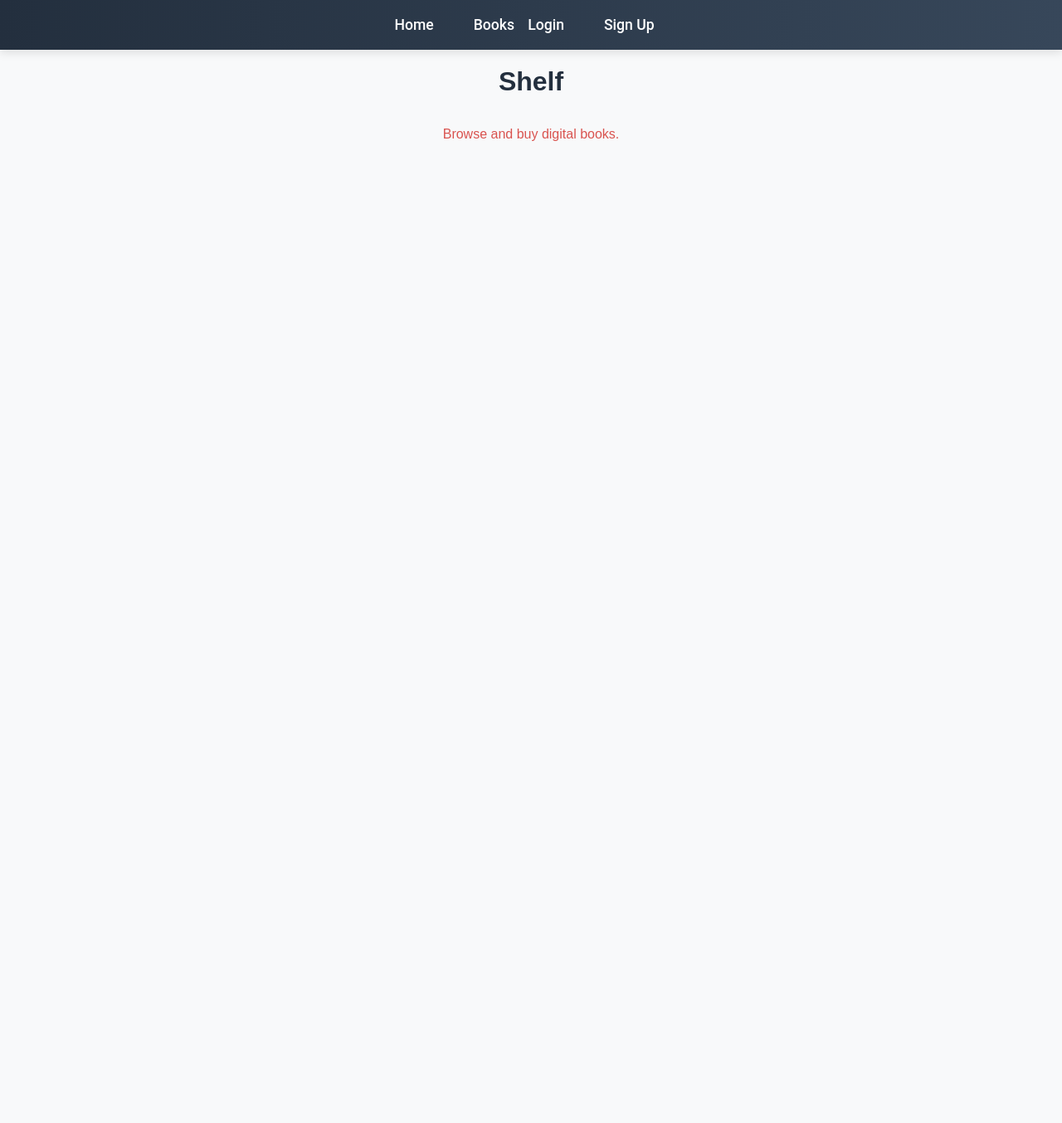
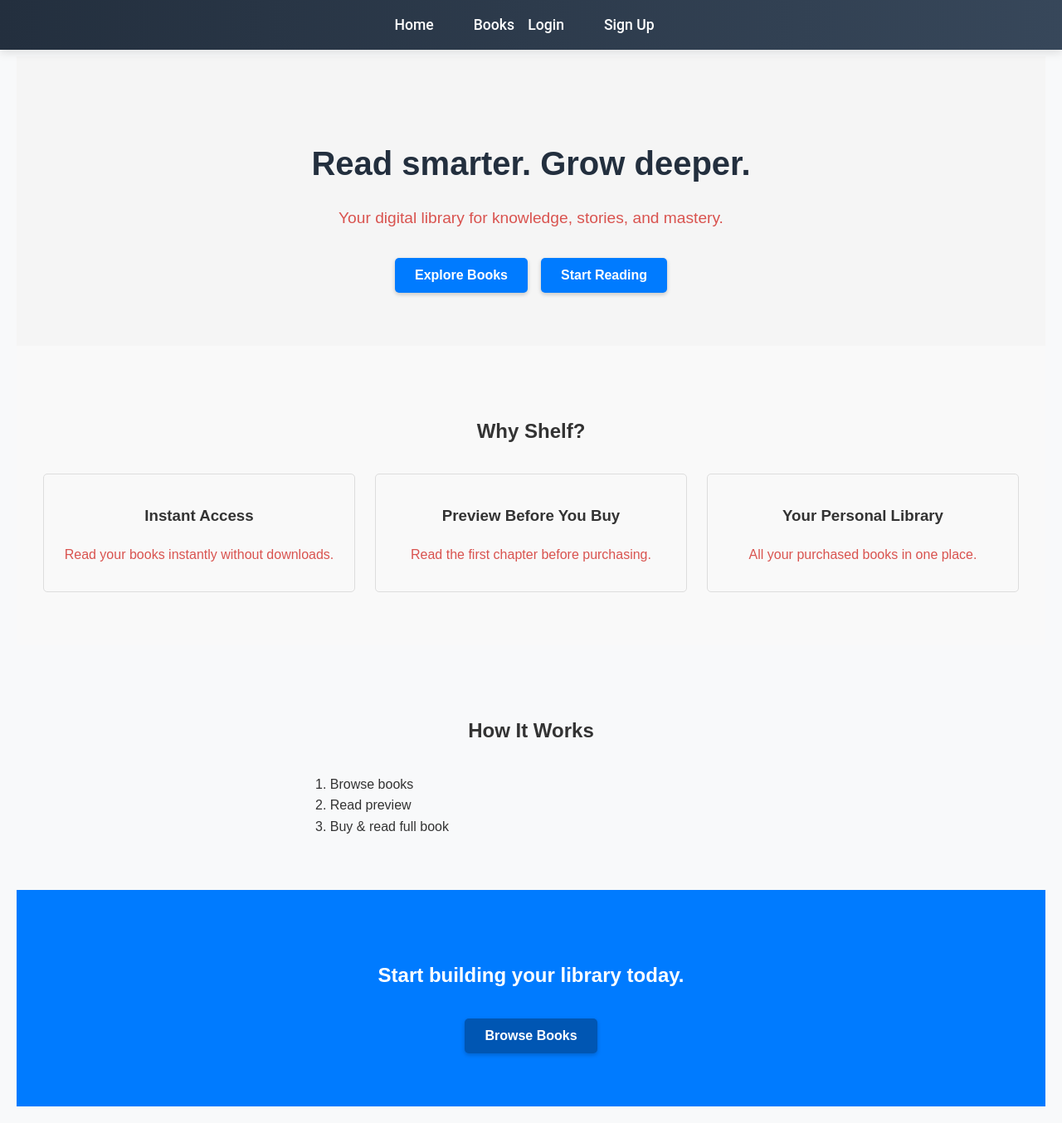
Before and after one commit to PoisonTree8/shelf-frontend, a React (Vite) app: page / in a window 1280 px wide. Shown: the whole page at 83% size. Before the commit the page ends 800 px from the top, so only its background shows below. Built offline with nearby package versions, Linux system fonts and the light colour scheme; no server answers.

Commit message:
enhancing the home page

```diff
--- a/src/pages/Home.css
+++ b/src/pages/Home.css
@@ -17,3 +17,99 @@ p {
   font-size: 1.2rem;
   color: #555;
 }
+
+/* ===== Redesigned Home Page Styles ===== */
+.home {
+  font-family: Arial, sans-serif;
+  color: #333;
+  line-height: 1.6;
+}
+
+/* Hero Section */
+.hero {
+  text-align: center;
+  padding: 4rem 2rem;
+  background: #f5f5f5;
+}
+.hero h1 {
+  font-size: 2.5rem;
+  margin-bottom: 1rem;
+}
+.hero p {
+  font-size: 1.2rem;
+  margin-bottom: 2rem;
+}
+.hero-buttons button {
+  margin: 0 0.5rem;
+  padding: 0.75rem 1.5rem;
+  font-size: 1rem;
+  border: none;
+  background: #007bff;
+  color: #fff;
+  cursor: pointer;
+  border-radius: 5px;
+}
+.hero-buttons button:hover {
+  background: #0056b3;
+}
+
+/* Why Shelf Section */
+.why-shelf {
+  padding: 4rem 2rem;
+  background: #f9f9f9;
+}
+.why-shelf h2 {
+  text-align: center;
+  margin-bottom: 2rem;
+}
+.features {
+  display: flex;
+  flex-wrap: wrap;
+  justify-content: center;
+  gap: 1.5rem;
+}
+.feature-card {
+  flex: 1 1 calc(33.333% - 1.5rem);
+  min-width: 200px;
+  border: 1px solid #ddd;
+  padding: 1rem;
+  border-radius: 5px;
+  text-align: center;
+}
+
+/* How It Works Section */
+.how-it-works {
+  padding: 4rem 2rem;
+}
+.how-it-works h2 {
+  text-align: center;
+  margin-bottom: 2rem;
+}
+.how-it-works ol {
+  list-style: decimal inside;
+  max-width: 600px;
+  margin: 0 auto;
+}
+
+/* Call To Action Section */
+.call-to-action {
+  text-align: center;
+  padding: 4rem 2rem;
+  background: #007bff;
+  color: #fff;
+}
+.call-to-action h2 {
+  margin-bottom: 2rem;
+}
+.call-to-action button {
+  padding: 0.75rem 1.5rem;
+  font-size: 1rem;
+  border: none;
+  background: #0056b3;
+  color: #fff;
+  cursor: pointer;
+  border-radius: 5px;
+}
+.call-to-action button:hover {
+  background: #003f7f;
+}
--- a/src/pages/Home.jsx
+++ b/src/pages/Home.jsx
@@ -1,10 +1,58 @@
+import React from 'react';
+import { useNavigate } from 'react-router-dom';
 import './Home.css';
 
-export default function Home() {
+const Home = () => {
+  const navigate = useNavigate();
+
   return (
-    <div>
-      <h1>Shelf</h1>
-      <p>Browse and buy digital books.</p>
+    <div className="home">
+      {/* Hero Section */}
+      <section className="hero">
+        <h1>Read smarter. Grow deeper.</h1>
+        <p>Your digital library for knowledge, stories, and mastery.</p>
+        <div className="hero-buttons">
+          <button onClick={() => navigate('/books')}>Explore Books</button>
+          <button onClick={() => navigate('/books')}>Start Reading</button>
+        </div>
+      </section>
+
+      {/* Why Shelf Section */}
+      <section className="why-shelf">
+        <h2>Why Shelf?</h2>
+        <div className="features">
+          <div className="feature-card">
+            <h3>Instant Access</h3>
+            <p>Read your books instantly without downloads.</p>
+          </div>
+          <div className="feature-card">
+            <h3>Preview Before You Buy</h3>
+            <p>Read the first chapter before purchasing.</p>
+          </div>
+          <div className="feature-card">
+            <h3>Your Personal Library</h3>
+            <p>All your purchased books in one place.</p>
+          </div>
+        </div>
+      </section>
+
+      {/* How It Works Section */}
+      <section className="how-it-works">
+        <h2>How It Works</h2>
+        <ol>
+          <li>Browse books</li>
+          <li>Read preview</li>
+          <li>Buy & read full book</li>
+        </ol>
+      </section>
+
+      {/* Call To Action Section */}
+      <section className="call-to-action">
+        <h2>Start building your library today.</h2>
+        <button onClick={() => navigate('/books')}>Browse Books</button>
+      </section>
     </div>
   );
-}
+};
+
+export default Home;
```
